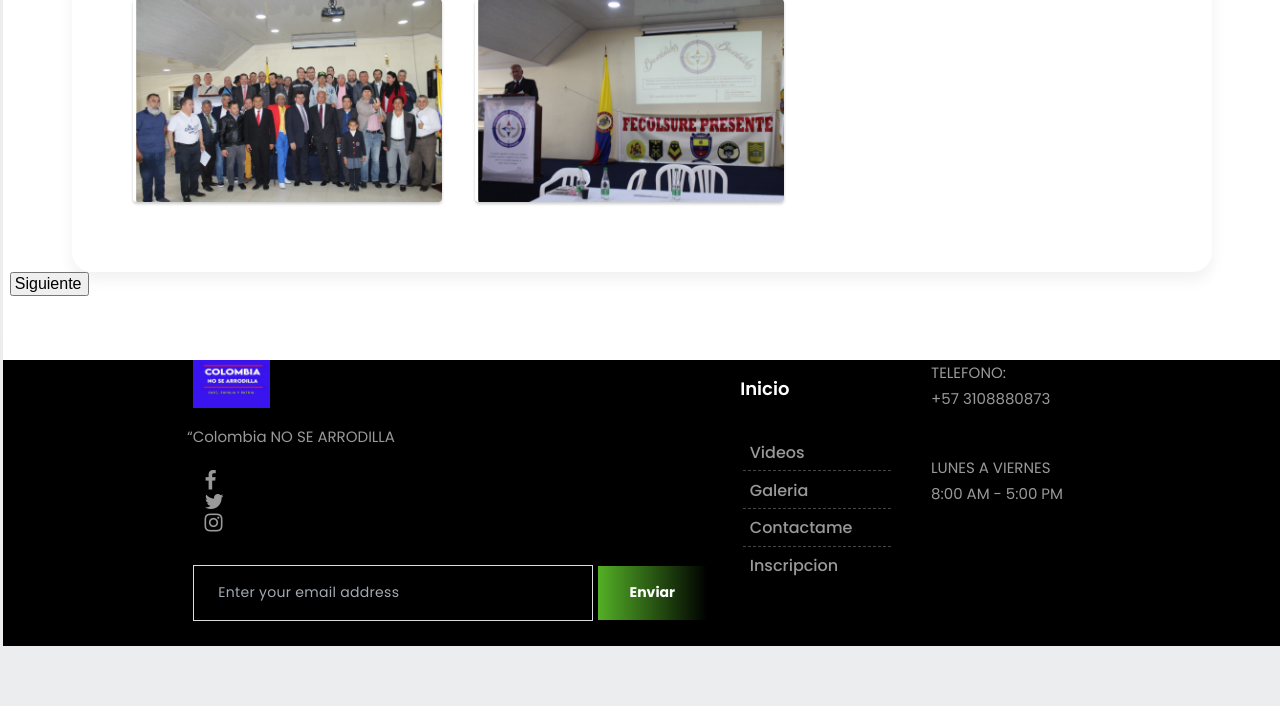
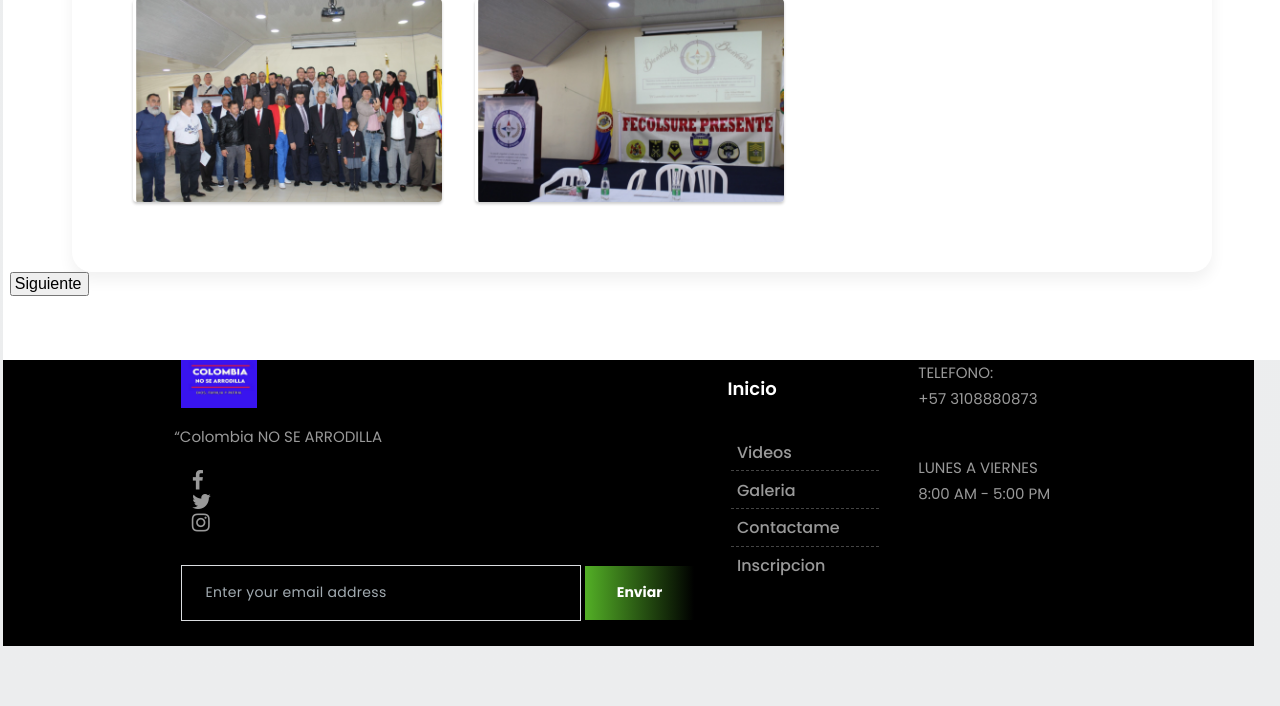
Before and after one commit to camilo7896/colombia-no-se-arrodilla, a PHP site: page /galeria2.html in a window 1280 px wide. Shown: the part 1098-1804 px from the top of the page. Run offline with PHP 8.4, Linux system fonts and the light colour scheme.

Commit message:
Update tech.css

```diff
--- a/css/version/tech.css
+++ b/css/version/tech.css
@@ -195,6 +195,7 @@ h5 {
 }
 
 .footer {
+max-width: 98%;
     background-color: #000000;
     background-image: none;
 }
```
